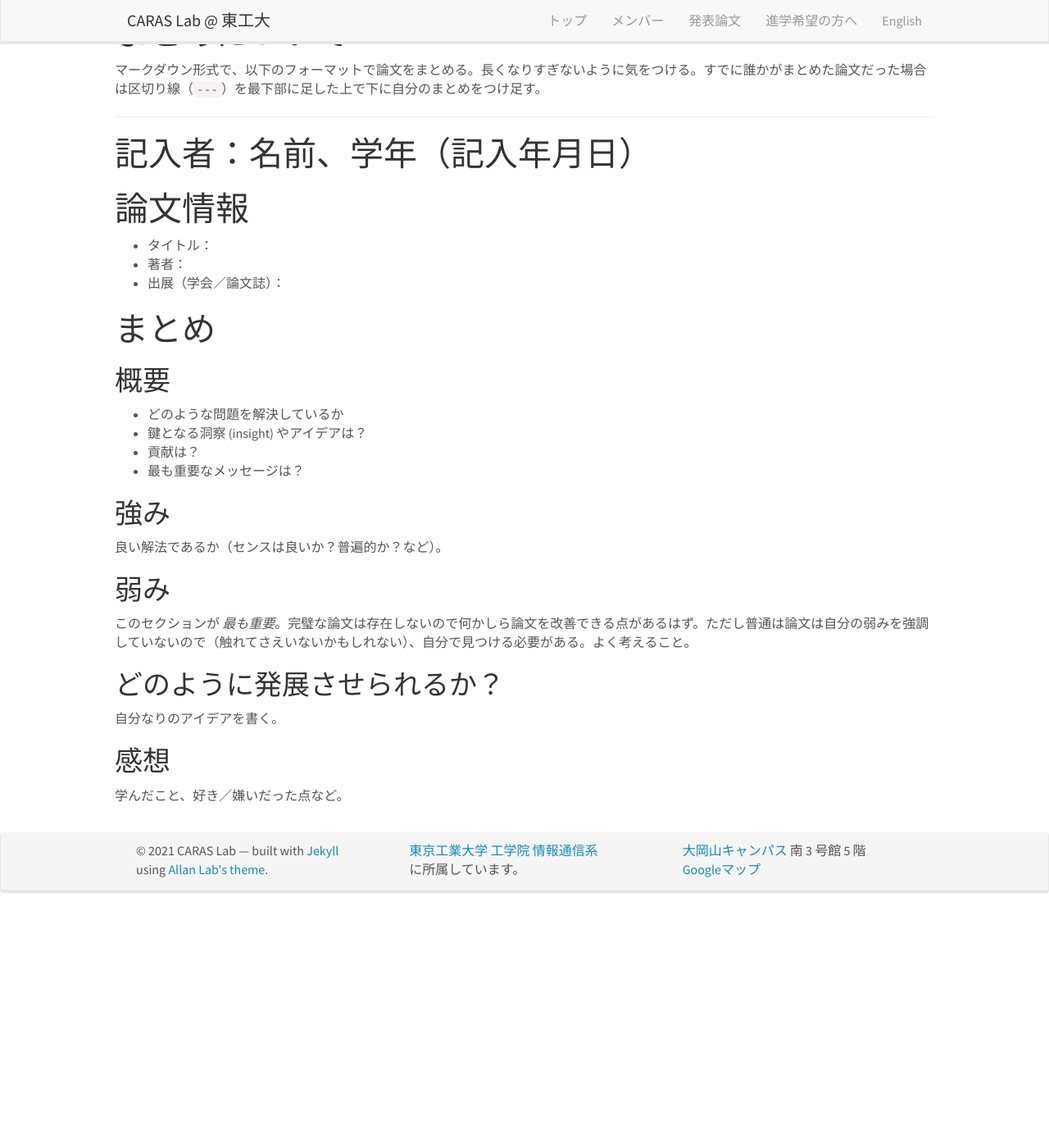
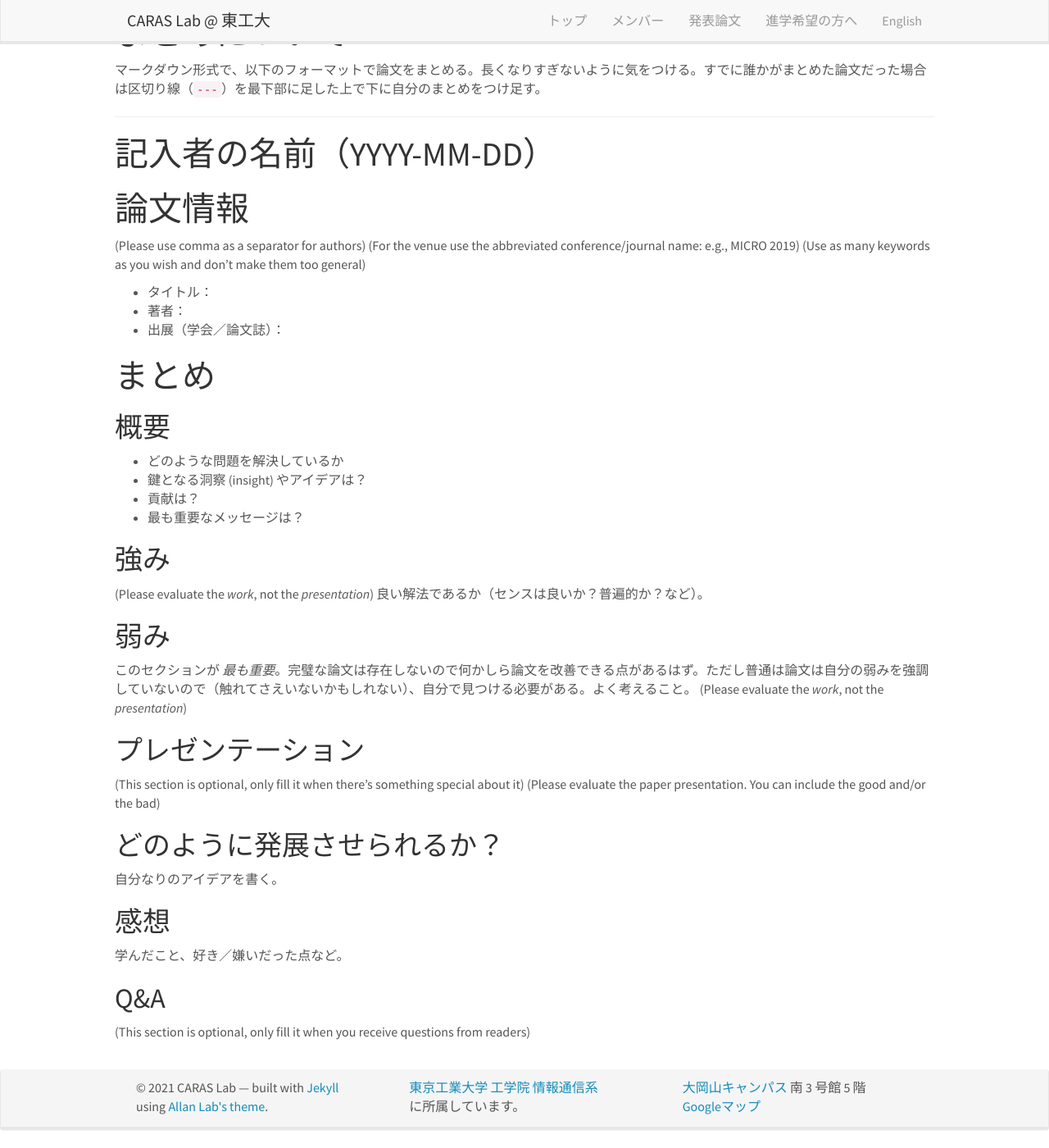
Before and after one commit to titech-caras/titech-caras.github.io, a Jekyll site: the page built from files/misc/review_format.md, in a window 1280 px wide and 1400 px high, scrolled down 299 px. Shown: the whole window at 82% size. Built offline with Jekyll 4.4.1, drawn with Linux system fonts in a browser that asks for light colours; nearby versions of some CDN libraries; our own code applies the rules of GitHub Pages for plain Markdown files; before the commit the page ends 1410 px from its top, so only the background shows below that.

Commit message:
Update review format

```diff
--- a/files/misc/reading_format.md
+++ b/files/misc/review_format.md
@@ -13,9 +13,13 @@
 
 ---
 
-# 記入者：名前、学年（記入年月日）
+# 記入者の名前（YYYY-MM-DD）
 
 # 論文情報
+(Please use comma as a separator for authors)
+(For the venue use the abbreviated conference/journal name: e.g., MICRO 2019)
+(Use as many keywords as you wish and don't make them too general)
+
 - タイトル：
 - 著者：
 - 出展（学会／論文誌）：
@@ -28,13 +32,22 @@
 - 最も重要なメッセージは？
 
 ## 強み
+(Please evaluate the *work*, not the *presentation*)
 良い解法であるか（センスは良いか？普遍的か？など）。
 
 ## 弱み
 このセクションが *最も重要*。完璧な論文は存在しないので何かしら論文を改善できる点があるはず。ただし普通は論文は自分の弱みを強調していないので（触れてさえいないかもしれない）、自分で見つける必要がある。よく考えること。
+(Please evaluate the *work*, not the *presentation*)
+
+## プレゼンテーション
+(This section is optional, only fill it when there's something special about it)
+(Please evaluate the paper presentation. You can include the good and/or the bad)
 
 ## どのように発展させられるか？
 自分なりのアイデアを書く。
 
 ## 感想
 学んだこと、好き／嫌いだった点など。
+
+## Q&A
+(This section is optional, only fill it when you receive questions from readers)
```
Also changed, not shown: _pages/message.md (+1 -1 lines).
